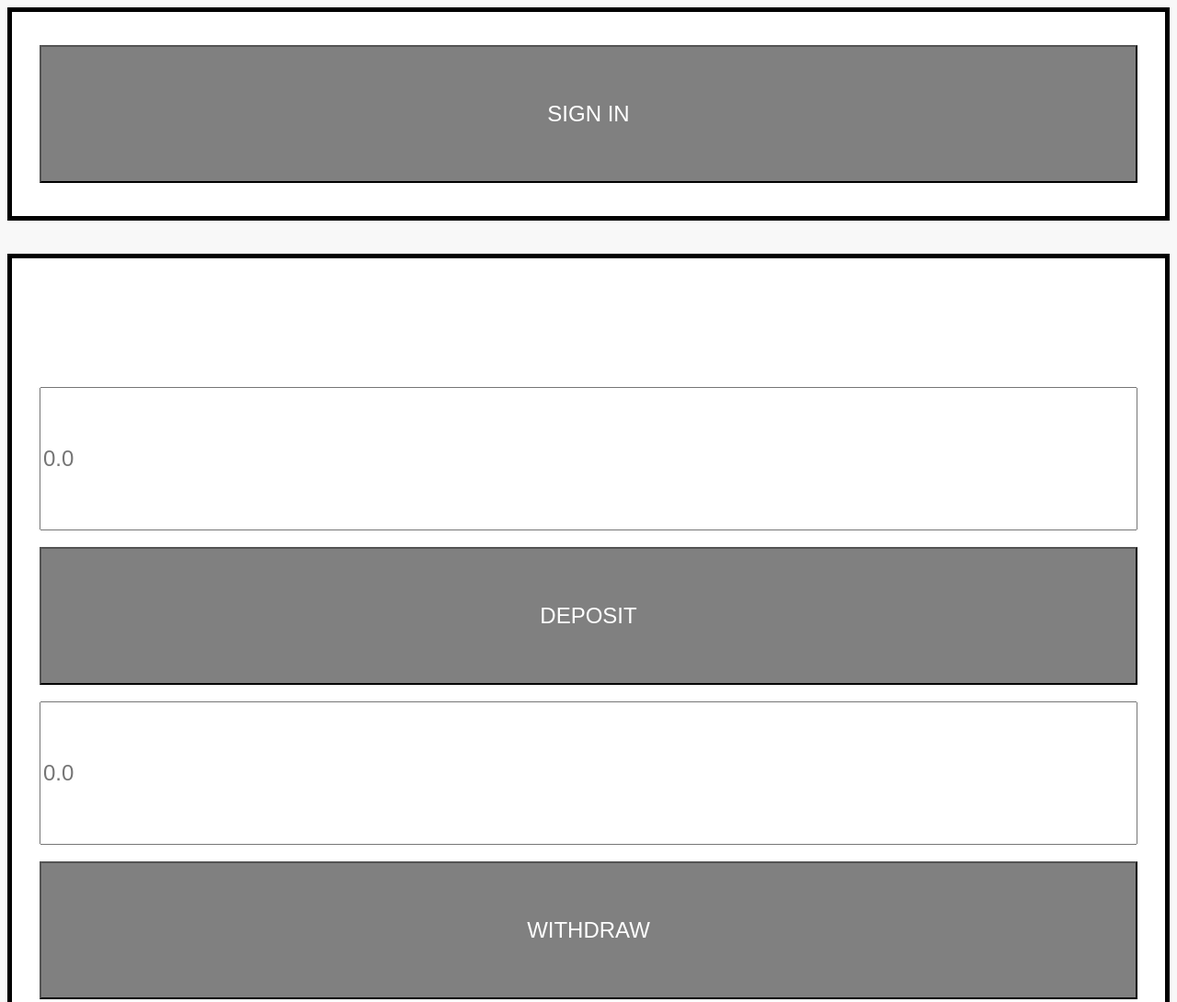
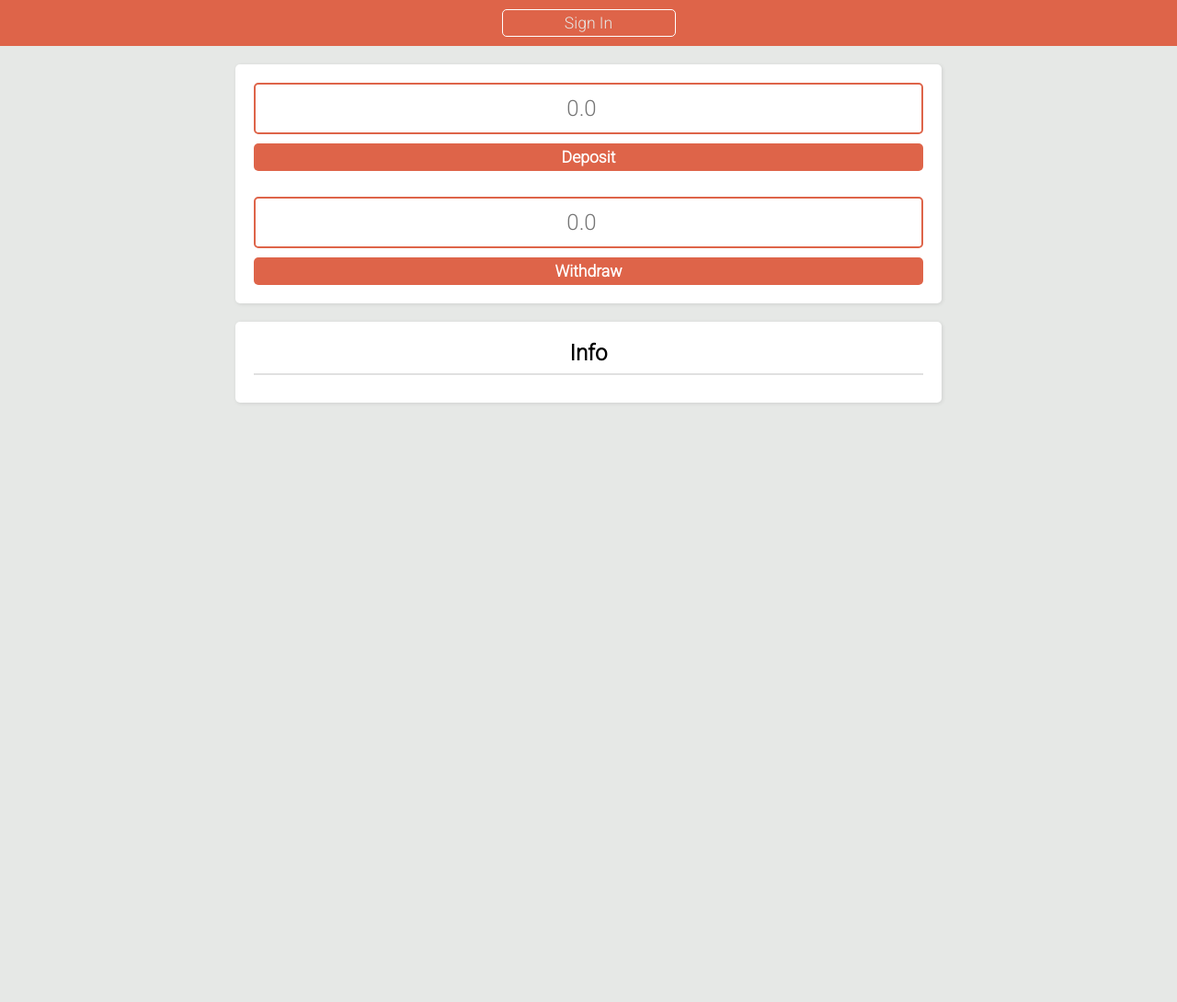
Before and after one commit to antron3000/Staking, a plain HTML site: page index.html in a window 1280 px wide. Shown: the top 1090 px of the page at 92% size. After the commit the page ends 800 px from the top, so only its background shows below. Drawn offline with Linux system fonts and the light colour scheme.

Commit message:
Re-do frontend HTML and CSS

```diff
--- a/index.html
+++ b/index.html
@@ -1,57 +1,38 @@
 <!DOCTYPE html>
 <html>
   <head>
-    <script src="https://cdn.ethers.io/lib/ethers-5.0.umd.min.js" type="text/javascript">
-    </script>
+    <meta content="width=device-width, initial-scale=1" name="viewport" />
+    <script src="https://cdn.ethers.io/lib/ethers-5.0.umd.min.js" type="text/javascript"></script>
     <script src="index.js"></script>
     <link rel="stylesheet" href="style.css">
+    <link rel="preconnect" href="https://fonts.gstatic.com">
+    <link href="https://fonts.googleapis.com/css2?family=Roboto:wght@300&display=swap" rel="stylesheet">
+  </head>
 
-  </head>
   <body>
-    <!-- <h3>Sign In</h3>
-    <button onclick="init()">Sign In With Metamask</button>
-    <h3>Balances<h3>
-    <label id = "EthBalanceLabel"></label><br>
-    <label id = "AmountDeposited"></label><br>
-    <label id = "BalanceLabel"></label><br>
-    <h3>Deposit</h3>
-    <input id="amountToDeposit" placeholder = "amount..."></input><button onclick="deposit()">Deposit</button> <br>
-    <h3>Withdraw</h3>
-    <input id="amountToWithdraw" placeholder = "amount..."></input><button onclick="withdraw()">Withdraw</button> <br>
-    <h3>Staking Pool Info</h3>
-    <label id="refundDeadline"></label> <br>
-    <label id="numValidators"></label> <br>
-    <label id="remainingValidatorShares"></label> <br>
+    <div id="infobar">
+        <button id="signin-button" onclick="init()">Sign In</button>
+    </div>
 
-    <hr> -->
-<div class = "div">
-    <br><br>
-    <button class = "button" onclick="init()">SIGN IN</button>
-    <br><br>
-</div>
-<br><br>
-<div class = "div">
-    <h3>
-        <label class = "label" id = "YouHave"></label> <br><br>
-        <label class = "label" id = "EthBalanceLabel"></label><br>
-        <label class = "label" id = "BalanceLabel"></label><br>
-    </h3>
+    <div class="card">
+      <div id="balancesContainer">
+        <h2 id="balancesHeader">You have:</h2>
 
+        <p class="balance-info" id="ethBalance"></p>
+        <p class="balance-info" id="bethBalance"></label>
+      </div>
 
-    <input class = "input" id="amountToDeposit" placeholder = "0.0"></input><br><button class = "button" onclick="deposit()">DEPOSIT</button> <br>
-    <input class = "input" id="amountToWithdraw" placeholder = "0.0"></input><br><button class = "button" onclick="withdraw()">WITHDRAW</button>
-    <br><br>
-</div>
-<br><br>
-<div>
-    <h2>INFO</h2>
-    <h3>
-      <label class = "label" id="remainingValidatorShares"></label> <br> <br>
-      <label class = "label" id="refundDeadline"></label> <br>
-    </h3>
-</div>
+      <input id="amountToDeposit" placeholder="0.0" type=number></input><button class="form-button" id="depositButton" onclick="deposit()">Deposit</button> <br>
+      <input id="amountToWithdraw" placeholder="0.0" type=number></input><button class="form-button" onclick="withdraw()">Withdraw</button>
+    </div>
 
+    <div class="card">
+        <h2 id="infoHeader">Info</h2>
 
+        <hr/>
+
+        <p class="info-line" id="remainingValidatorShares"></p>
+        <p class="info-line" id="refundDeadline"></p>
+    </div>
   </body>
-
 </html>
--- a/index.js
+++ b/index.js
@@ -1029,16 +1029,17 @@ async function init() {
 }
 
 async function displayBalances() {
-	document.getElementById("YouHave").innerHTML = "You Have: "
+  document.getElementById("balancesContainer").style.display = "block";
+
   let ethBalance = await provider.getBalance(signer._address)
   ethBalance = ethers.utils.formatEther(ethBalance)
-  document.getElementById("EthBalanceLabel").innerHTML = ethBalance + " ETH"
+  document.getElementById("ethBalance").innerHTML = ethBalance + " ETH"
 
 
   let balance = await token.balanceOf(signer._address)
   balance = ethers.utils.formatUnits(balance,decimals)
   balance = ethers.utils.commify(balance)
-  document.getElementById("BalanceLabel").innerHTML = balance + " " + symbol
+  document.getElementById("bethBalance").innerHTML = balance + " " + symbol
 }
 
 async function deposit() {
--- a/style.css
+++ b/style.css
@@ -1,50 +1,154 @@
 body {
-  background-color: #f8f8f8;
-  display:flex;
-  flex-direction:column;
+  margin: 70px 0 0 0;
+
+  background-color: #E6E8E6;
 }
 
-h2 {
-  text-align: center;
-  justify-content:center;
-  color: black;
+#infobar {
+  position: fixed;
+  top: 0;
+  left: 0;
+  right: 0;
+
+  height: 50px;
+
+  box-sizing: border-box;
+
+  display: flex;
+  justify-content: center;
+
+  padding: 10px;
+
+  background-color: #DE6449;
 }
 
-h3 {
-  text-align: center;
-  justify-content:center;
-  color: #cc9933;
+#signin-button {
+  width: 15%;
+
+  font-family: "Roboto", sans-serif;
+  font-size: 1.1em;
+  color: #E6E8E6;
+
+  background-color: #DE6449;
+  border: 1px solid #FFFFFF;
+  border-radius: 5px;
+
+  cursor: pointer;
 }
 
-.label{
-  font-size:24px;
+#signin-button:hover {
+  color: #DE6449;
+
+  background-color: #FFFFFF;
 }
 
-.button {
-  background-color: grey;
-  height: 150px;
-  margin-right: 30px;
-  margin-left: 30px;
-  color: white;
-  font: Verdana;
-  font-size: 24px;
+.card {
+  margin: 20px 20%;
+
+  box-sizing: border-box;
+
+  display: flex;
+  flex-direction: column;
+  justify-content: center;
+  align-items: stretch;
+
+  padding: 20px;
+
+  background-color: #FFFFFF;
+  border-radius: 5px;
+  box-shadow: 1px 1px 4px rgba(0, 0, 0, 0.10);
 }
 
-.input {
-  height: 150px;
-  font-size:24px;
-  margin-right: 30px;
-  margin-left: 30px;
+#balancesContainer {
+  display: none;
 }
 
-div {
-  background-color: white;
-  display:flex;
-  flex-direction:column;
-  border: 5px solid black;
+#balancesHeader {
+  margin: 0;
+
+  font-family: "Roboto", sans-serif;
+  text-align: center;
 }
 
-p {
-  font-family: verdana;
-  font-size: 20px;
+.balance-info {
+  font-family: "Roboto", sans-serif;
+  font-size: 1.2em;
+  text-align: center;
 }
+
+#ethBalance {
+  margin: 10px 0 0 0;
+}
+
+#bethBalance {
+  margin: 0 0 15px 0;
+}
+
+input {
+  height: 50px;
+
+  font-family: "Roboto", sans-serif;
+  font-size: 1.5em;
+  text-align: center;
+
+  border: 2px solid #DE6449;
+  border-radius: 5px;
+}
+
+.form-button {
+  margin-top: 10px;
+
+  height: 30px;
+
+  font-family: "Roboto", sans-serif;
+  font-weight: bold;
+  font-size: 1.1em;
+  color: #FFFFFF;
+
+  background-color: #DE6449;
+  border: none;
+  border-radius: 5px;
+
+  cursor: pointer;
+}
+
+#depositButton {
+  margin-bottom: 10px;
+}
+
+#infoHeader {
+  margin: 0;
+
+  font-family: "Roboto", sans-serif;
+  text-align: center;
+}
+
+hr {
+  margin-bottom: 10px;
+
+  width: 100%;
+
+  border: none;
+  border-top: 2px solid #E0E0E0;
+}
+
+.info-line {
+  margin: 0;
+
+  font-family: "Roboto", sans-serif;
+  font-size: 0.9em;
+}
+
+@media only screen and (max-width: 600px) {
+  #signin-button {
+    width: 100%;
+
+    color: #DE6449;
+
+    background-color: #E6E8E6;
+  }
+
+  .card {
+    margin: 20px 20px;
+  }
+}
```
